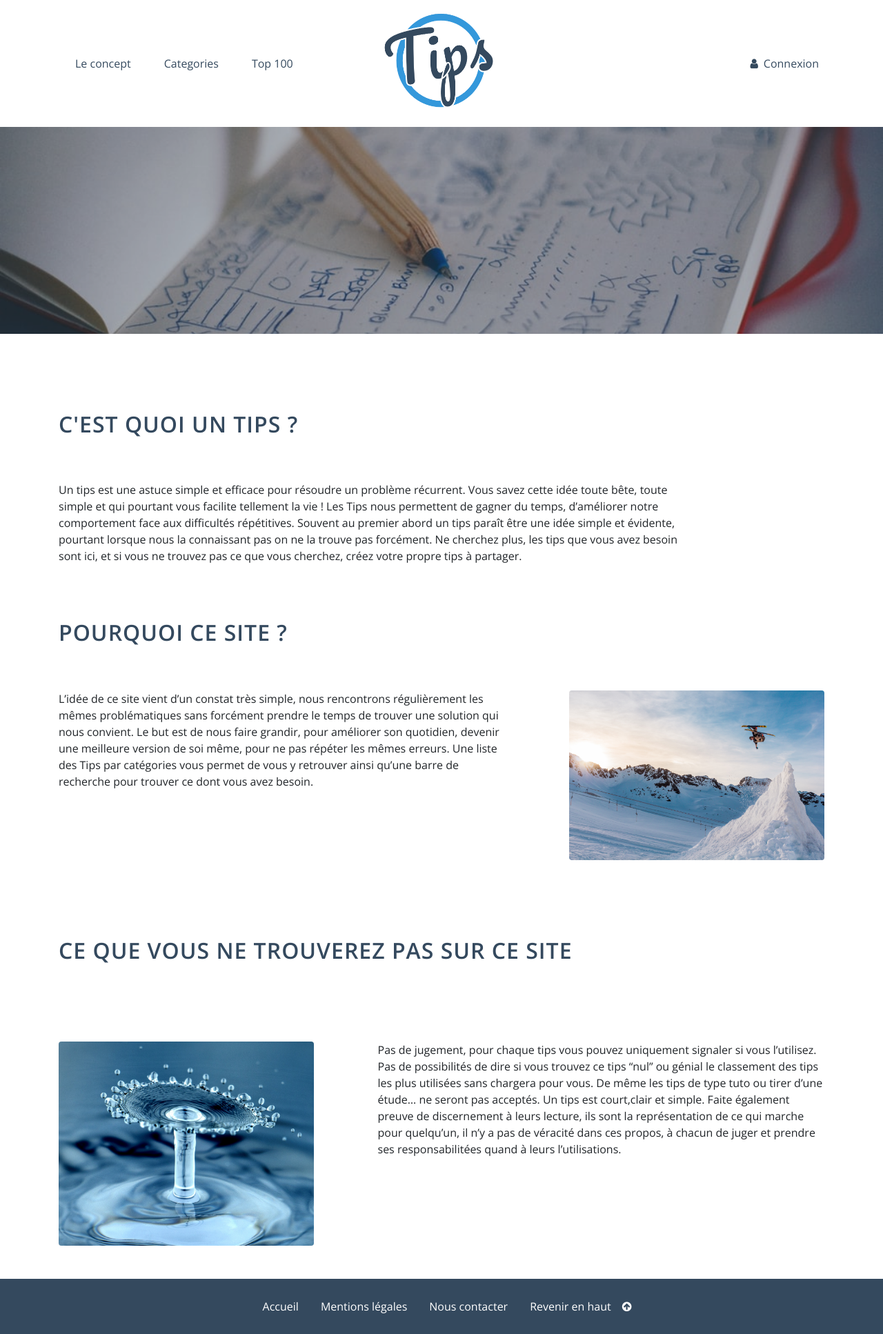
After one commit to thomasLGTO/patinoireThomasLargeteau, a Symfony app: template templates/main/concept.html.twig in a window 1280 px wide. The commit adds this page. Shown: the whole page at 69% size. Run offline with Twig, Linux system fonts and the light colour scheme; the template is opened without the code that fills it, so the values that code supplies are empty; some libraries are stand-ins or nearby versions.

Commit message:
navbar and footer improvement, concept page created

```diff
--- a/public/css/style.css
+++ b/public/css/style.css
@@ -10,23 +10,20 @@
     font-family: 'Open Sans', sans-serif;
 }
 h1{
-    font-size: 2em;
+
     text-transform : uppercase;
     letter-spacing: 1px;
     font-weight: 600;
 }
 h2{
-    font-size: 1.5em;
+
     text-transform : uppercase;
     letter-spacing: 1px;
     font-weight: 600;
+    color : var(--color_fonce);
+    margin: 2em 0;
 }
-h3{
-    font-size: 1.17em;
-}
-p,a,ul,li{
-    font-size: 0.9em;
-}
+
 
 /* ===============Navbar=================== */
 .navbar{
@@ -63,7 +60,6 @@ nav a:hover{
     height: 300px;
     overflow: hidden;
     position : relative;
-    background-image: url(../images/seul.jpg);
     background-size: 100%;
     background-position: center 60%;
     background-repeat: no-repeat;
@@ -96,3 +92,6 @@ nav a:hover{
 .footer a{
     color:white;
 }
+.fa-arrow-circle-up{
+    cursor: pointer;
+}
--- a/templates/base.html.twig
+++ b/templates/base.html.twig
@@ -20,8 +20,9 @@
         {% endblock %}
         {% block javascripts %}
             <script src="https://code.jquery.com/jquery-3.2.1.slim.min.js" integrity="sha384-KJ3o2DKtIkvYIK3UENzmM7KCkRr/rE9/Qpg6aAZGJwFDMVNA/GpGFF93hXpG5KkN" crossorigin="anonymous"></script>
-<script src="https://cdnjs.cloudflare.com/ajax/libs/popper.js/1.12.9/umd/popper.min.js" integrity="sha384-ApNbgh9B+Y1QKtv3Rn7W3mgPxhU9K/ScQsAP7hUibX39j7fakFPskvXusvfa0b4Q" crossorigin="anonymous"></script>
-<script src="https://maxcdn.bootstrapcdn.com/bootstrap/4.0.0/js/bootstrap.min.js" integrity="sha384-JZR6Spejh4U02d8jOt6vLEHfe/JQGiRRSQQxSfFWpi1MquVdAyjUar5+76PVCmYl" crossorigin="anonymous"></script>
+            <script src="https://cdnjs.cloudflare.com/ajax/libs/popper.js/1.12.9/umd/popper.min.js" integrity="sha384-ApNbgh9B+Y1QKtv3Rn7W3mgPxhU9K/ScQsAP7hUibX39j7fakFPskvXusvfa0b4Q" crossorigin="anonymous"></script>
+            <script src="https://maxcdn.bootstrapcdn.com/bootstrap/4.0.0/js/bootstrap.min.js" integrity="sha384-JZR6Spejh4U02d8jOt6vLEHfe/JQGiRRSQQxSfFWpi1MquVdAyjUar5+76PVCmYl" crossorigin="anonymous"></script>
+            <script src="{{ asset('js/app.js') }}"></script>
         {% endblock %}
     </body>
 </html>
--- a/templates/footer.html.twig
+++ b/templates/footer.html.twig
@@ -1,10 +1,10 @@
 
-    <div class="footer d-flex justify-content-center align-items-center mt-2">
+    <div class="footer d-flex justify-content-center align-items-center mt-5">
         <a class="mx-3" href="#">Accueil </a>
         <a class="mx-3" href="#">Mentions légales</a>
         <a class="mx-3" href="#">Nous contacter</a>
-        <a class="mx-3" href="#">Revenir en haut</a>
-        <i class="fa fa-arrow-circle-up align-self-center" aria-hidden="true"></i>
+        <a class="mx-3 btn_ride_up" href="#">Revenir en haut</a>
+        <i class="fa fa-arrow-circle-up align-self-center btn_ride_up" aria-hidden="true"></i>
     </div>
   </div>
 </nav>
--- /dev/null
+++ b/templates/main/concept.html.twig
@@ -0,0 +1,35 @@
+{% extends 'base.html.twig' %}
+
+{% block title %}{{name}}{% endblock %}
+
+{% block body %}
+    <div style="background-image: url({{ asset('images/concept.jpg') }});" class="box my-5">
+        <div class="opaquefilter"></div>
+        <h1 class="titleH1 position-absolute">{{name}}</h1>
+    </div>
+    <div class="container">
+        <div class="row no-gutters">
+            <h2>C'est quoi un tips ?</h2>
+            <p class="col-lg-10 ">Un tips est une astuce simple et efficace pour résoudre un problème récurrent.
+            Vous savez cette idée toute bête, toute simple et qui pourtant vous facilite
+            tellement la vie !
+            Les Tips nous permettent de gagner du temps, d’améliorer notre comportement face aux difficultés répétitives.
+            Souvent au premier abord un tips paraît être une idée simple et évidente, pourtant lorsque nous la connaissant pas on ne la trouve pas forcément. Ne cherchez plus, les tips que vous avez besoin sont ici, et si vous ne trouvez pas ce que vous cherchez, créez votre propre tips à partager.
+            </p>
+            <h2>Pourquoi ce site ?</h2>
+            <div class="textbox row justify-content-between no-gutters">
+                <p class="col-lg-7 ">L’idée de ce site vient d’un constat très simple, nous rencontrons régulièrement les mêmes problématiques sans forcément prendre le temps de trouver une solution qui nous convient.
+                Le but est de nous faire grandir, pour améliorer son quotidien, devenir une meilleure version de soi même, pour ne pas répéter les mêmes erreurs.
+                Une liste des Tips par catégories vous permet de vous y retrouver ainsi qu’une barre de recherche pour trouver ce dont vous avez besoin.
+                </p>
+                <img src="{{ asset('images/ski.jpg') }}" alt="" class="col-lg-4 rounded mb-5">
+                <h2>Ce que vous ne trouverez pas sur ce site</h2>
+                <img src="{{ asset('images/goutte.jpg') }}" alt="" class="col-lg-4 rounded mt-5">
+                <p class="col-lg-7 mt-5">Pas de jugement, pour chaque tips vous pouvez uniquement signaler si vous l’utilisez. Pas de possibilités de dire si vous trouvez ce tips “nul” ou génial le classement des tips les plus utilisées sans chargera pour vous. De même les tips de type tuto ou tirer d’une étude… ne seront pas acceptés. Un tips est court,clair et simple.
+                Faite également preuve de discernement à leurs lecture, ils sont la représentation de ce qui marche pour quelqu’un, il n’y a pas de véracité dans ces propos, à chacun de juger et prendre ses responsabilitées quand à leurs l’utilisations.
+                </p>
+            </div>
+        </div>
+    </div>
+
+{% endblock %}
--- a/templates/main/index.html.twig
+++ b/templates/main/index.html.twig
@@ -1,12 +1,12 @@
 {% extends 'base.html.twig' %}
 
-{% block title %}Hello MainController!{% endblock %}
+{% block title %}{{name}}{% endblock %}
 
 {% block body %}
-    <div class="box mt-5">
+    <div style="background-image: url({{ asset('images/pictureHome.jpg') }});" class="box my-5">
         <img src="" class="img-fluid position-absolute" alt="Responsive image">
         <div class="opaquefilter"></div>
-        <h1 class="titleH1 position-absolute">Accueil</h1>
+        <h1 class="titleH1 position-absolute">{{name}}</h1>
     </div>
 
 {% endblock %}
--- a/templates/navigation.html.twig
+++ b/templates/navigation.html.twig
@@ -9,7 +9,7 @@
     <div class="collapse navbar-collapse " id="navbarNavAltMarkup">
       <div class="navbar-nav justify-content-between">
         <div class="boxnav d-flex">
-          <a class="nav-item nav-link mx-3 " href="#">Le concept <span class="sr-only">(current)</span></a>
+          <a class="nav-item nav-link mx-3 " href="{{ path('concept') }}">Le concept <span class="sr-only">(current)</span></a>
           <a class="nav-item nav-link mx-3" href="#">Categories</a>
           <a class="nav-item nav-link mx-3" href="#">Top 100</a>
         </div>
```
Also changed, not shown: src/Controller/MainController.php (+12 -1 lines), public/images/concept.jpg (added), public/images/goutte.jpg (added), public/images/pictureHome.jpg (renamed from public/images/seul.jpg), public/images/ski.jpg (added), public/js/app.js (added).
